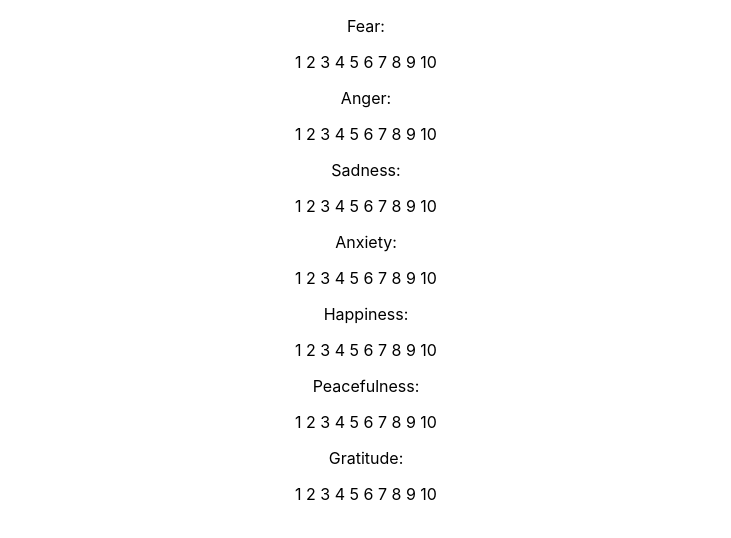
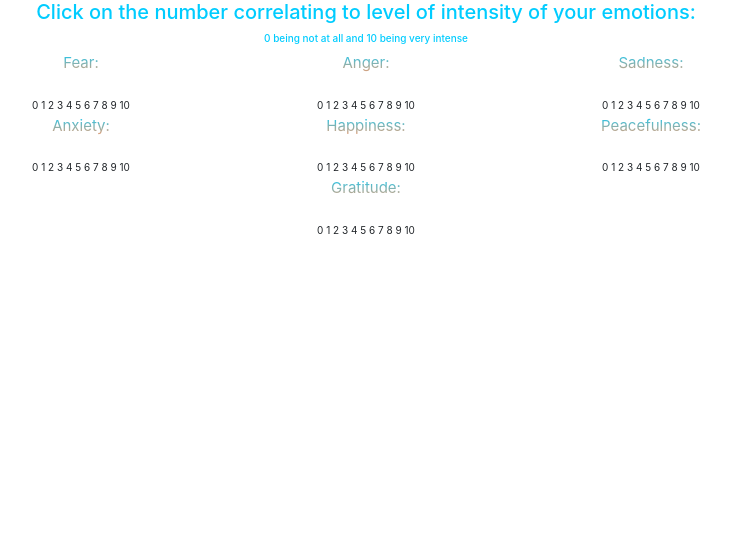
Before and after one commit to v1ctoriale1gh/emotion-tracker-front-end, a React (Create React App) app: page / in a window 1280 px wide. Shown: the top 538 px of the page, without its empty margins (274-1005 px from the left). Built offline with nearby package versions, Linux system fonts and the light colour scheme.

Commit message:
added some bootstrapping and adjusted css, changed numberClick function

```diff
--- a/package.json
+++ b/package.json
@@ -7,7 +7,9 @@
     "@testing-library/jest-dom": "^4.2.4",
     "@testing-library/react": "^9.3.2",
     "@testing-library/user-event": "^7.1.2",
+    "bootstrap": "^4.5.2",
     "react": "^16.13.1",
+    "react-bootstrap": "^1.3.0",
     "react-dom": "^16.13.1",
     "react-scripts": "3.4.3",
     "react-simple-range": "^1.6.0"
--- a/public/index.html
+++ b/public/index.html
@@ -24,6 +24,12 @@
       work correctly both with client-side routing and a non-root public URL.
       Learn how to configure a non-root public URL by running `npm run build`.
     -->
+    <link
+        rel="stylesheet"
+        href="https://maxcdn.bootstrapcdn.com/bootstrap/4.3.1/css/bootstrap.min.css"
+        integrity="sha384-ggOyR0iXCbMQv3Xipma34MD+dH/1fQ784/j6cY/iJTQUOhcWr7x9JvoRxT2MZw1T"
+        crossorigin="anonymous"
+    />
     <title>React App</title>
   </head>
   <body>
--- a/src/components/EmotionForm.js
+++ b/src/components/EmotionForm.js
@@ -5,7 +5,8 @@ const EmotionForm = (props) => {
 
         return (
             <div data-name={props.name}>
-                <p>{props.name}: </p>
+                <p className="gradient">{props.name}: </p>
+                <span onClick={props.numberClick}>0 </span>
                 <span onClick={props.numberClick}>1 </span>
                 <span onClick={props.numberClick}>2 </span>
                 <span onClick={props.numberClick}>3 </span>
--- a/src/components/Form.js
+++ b/src/components/Form.js
@@ -1,5 +1,9 @@
 import React, { Component } from 'react';
 import EmotionForm from './EmotionForm.js';
+import Container from 'react-bootstrap/Container';
+import Row from 'react-bootstrap/Row';
+import Col from 'react-bootstrap/Col';
+
 
 
 class Form extends Component {
@@ -11,7 +15,7 @@ class Form extends Component {
             Anger: '0',
             Sadness: '0',
             Anxiety: '0',
-            Hapiness: '0',
+            Happiness: '0',
             Peacefulness: '0',
             Gratitude: '0',
         };
@@ -19,24 +23,41 @@ class Form extends Component {
 
     numberClick = (e) => {
         e.persist();
-        e.target.className === "chosen-number" ? e.target.className = "" : e.target.className = "chosen-number"
-        this.setState({
-            [e.target.parentElement.dataset.name]: e.target.innerText
-        });
+        if (e.target.className === "chosen-number") {
+            e.target.className = ""
+            this.setState({
+                [e.target.parentElement.dataset.name]: '0'
+            });
+        } else {
+            e.target.className = "chosen-number"
+            this.setState({
+                [e.target.parentElement.dataset.name]: e.target.innerText.split(" ")[0]
+            });
+        }
         console.log(this.state);
-        }
+    }
 
 
     render() {
         return(
             <div>
-                <EmotionForm name={"Fear"}         numberClick={this.numberClick} />
-                <EmotionForm name={"Anger"}        numberClick={this.numberClick} />
-                <EmotionForm name={"Sadness"}      numberClick={this.numberClick} />
-                <EmotionForm name={"Anxiety"}      numberClick={this.numberClick} />
-                <EmotionForm name={"Happiness"}    numberClick={this.numberClick} />
-                <EmotionForm name={"Peacefulness"} numberClick={this.numberClick} />
-                <EmotionForm name={"Gratitude"}    numberClick={this.numberClick} />
+                <h3>Click on the number correlating to level of intensity of your emotions:</h3>
+                <h4>0 being not at all and 10 being very intense</h4>
+                <Container>
+                    <Row className="justify-content-md-center">
+                        <Col md={3}><EmotionForm name={"Fear"} numberClick={this.numberClick} /></Col>
+                        <Col md={3}><EmotionForm name={"Anger"} numberClick={this.numberClick} /></Col>
+                        <Col md={3}><EmotionForm name={"Sadness"} numberClick={this.numberClick} /></Col>
+                    </Row>
+                    <Row className="justify-content-md-center">
+                        <Col md={3}><EmotionForm name={"Anxiety"} numberClick={this.numberClick} /></Col>
+                        <Col md={3}><EmotionForm name={"Happiness"} numberClick={this.numberClick} /></Col>
+                        <Col md={3}><EmotionForm name={"Peacefulness"} numberClick={this.numberClick} /></Col>
+                    </Row>
+                    <Row className="justify-content-md-center">
+                        <Col sm={3}><EmotionForm name={"Gratitude"} numberClick={this.numberClick} /></Col>
+                    </Row>
+                </Container>
             </div>
         )
     };
--- a/src/styles.css
+++ b/src/styles.css
@@ -1,19 +1,55 @@
   .chosen-number {
-    width: 100%;
-    height: 100%;
+    font-size: 15px;
     animation: pulse 5s infinite;
   }
 
   @keyframes pulse {
     0% {
-      color: #001F3F;
+      color: #00ccff;
     }
-    100% {
-      color: #FF4136;
+    25% {
+      color: #ff9966;
     }
+    50% {
+        color: #00ccff;
+      }
+      75% {
+        color: #ff9966;
+      }
+      100% {
+        color: #00ccff;
+      }
+  }
+
+  span {
+      font-size: 10px
   }
 
   html,
   body {
     height: 100%;
   }
+
+  .gradient {
+    font-size: 15px;
+    background: -webkit-linear-gradient(#00ccff, #ff9966);
+    -webkit-background-clip: text;
+    -webkit-text-fill-color: transparent;
+  }
+
+
+
+  h3 {
+      color: #00ccff;
+      font-size: 20px;
+  }
+
+  h4 {
+    color: #00ccff;
+    font-size: 10px;
+   }
+
+  .photo {
+    height: 200px;
+    width: 200px;
+  }
```
Also changed, not shown: 1 other file (tests, documents, lock files or other folders).
